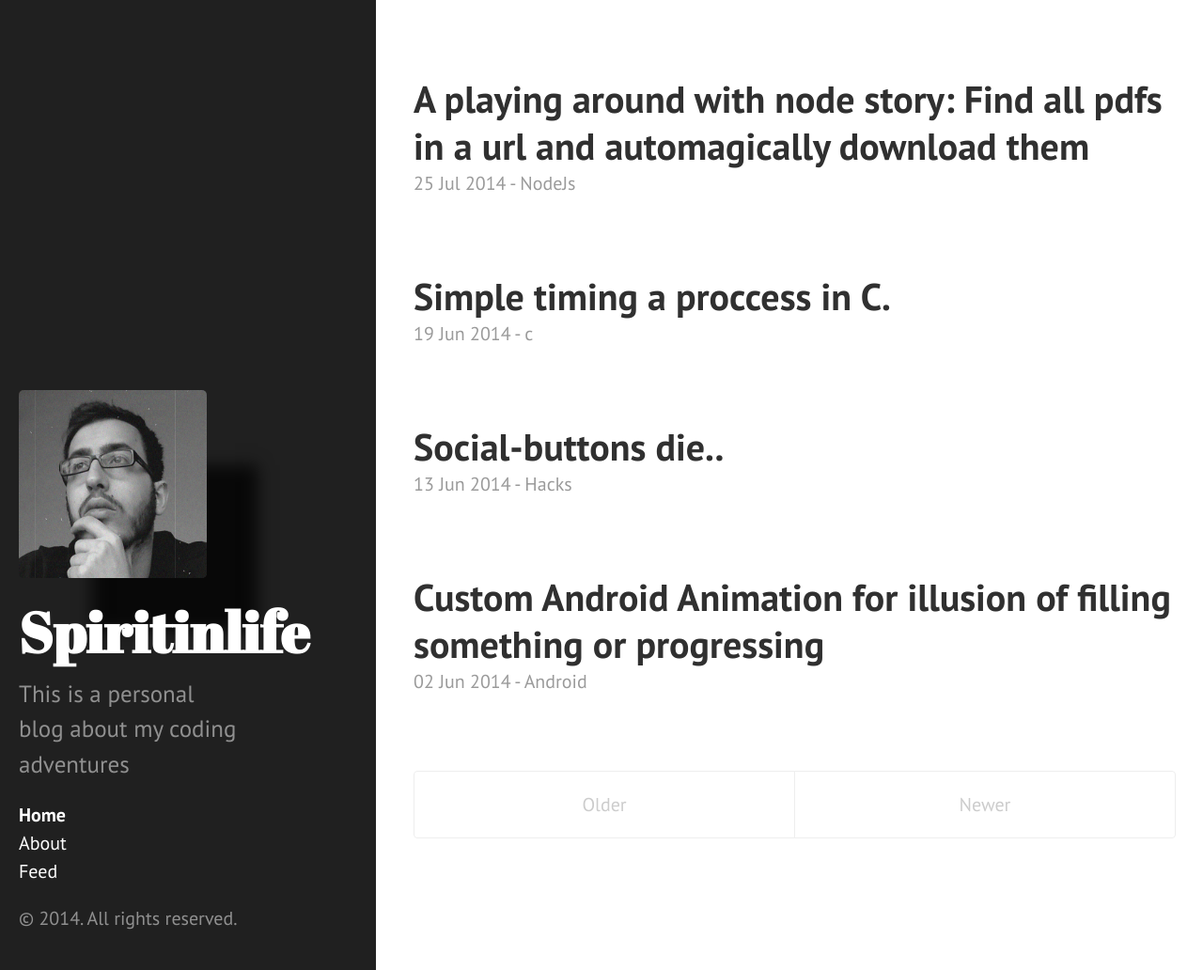
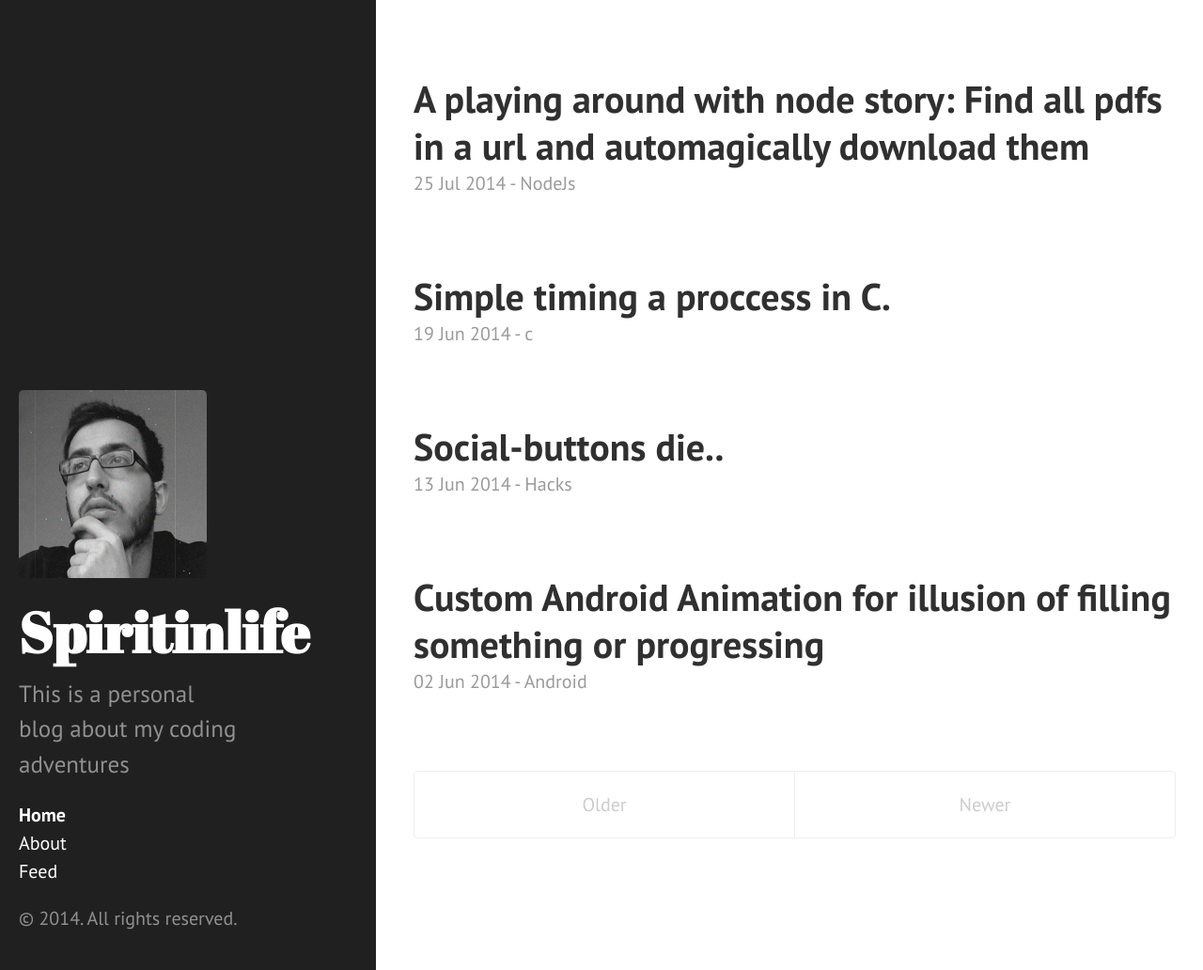
Before and after one commit to spiritinlife/spiritinlife.github.io, a Jekyll site: the page built from index.html, in a window 1280 px wide and 1032 px high. Shown: the whole window at 94% size. Built offline with Jekyll 4.4.1, drawn with Linux system fonts in a browser that asks for light colours; Markdown is read by kramdown in place of the engine named in the settings; the list of posts is cut into pages by our own code.

Commit message:
New start

```diff
--- a/public/css/hyde.css
+++ b/public/css/hyde.css
@@ -30,11 +30,7 @@
   visibility: none;
 }
 
-#mypicture {
-  -webkit-box-shadow: 66px 68px 16px -12px rgba(0,0,0,0.76);
-  -moz-box-shadow: 66px 68px 16px -12px rgba(0,0,0,0.76);
-  box-shadow: 66px 68px 16px -12px rgba(0,0,0,0.76);
-}
+
 /*
  * Global resets
  *
```
